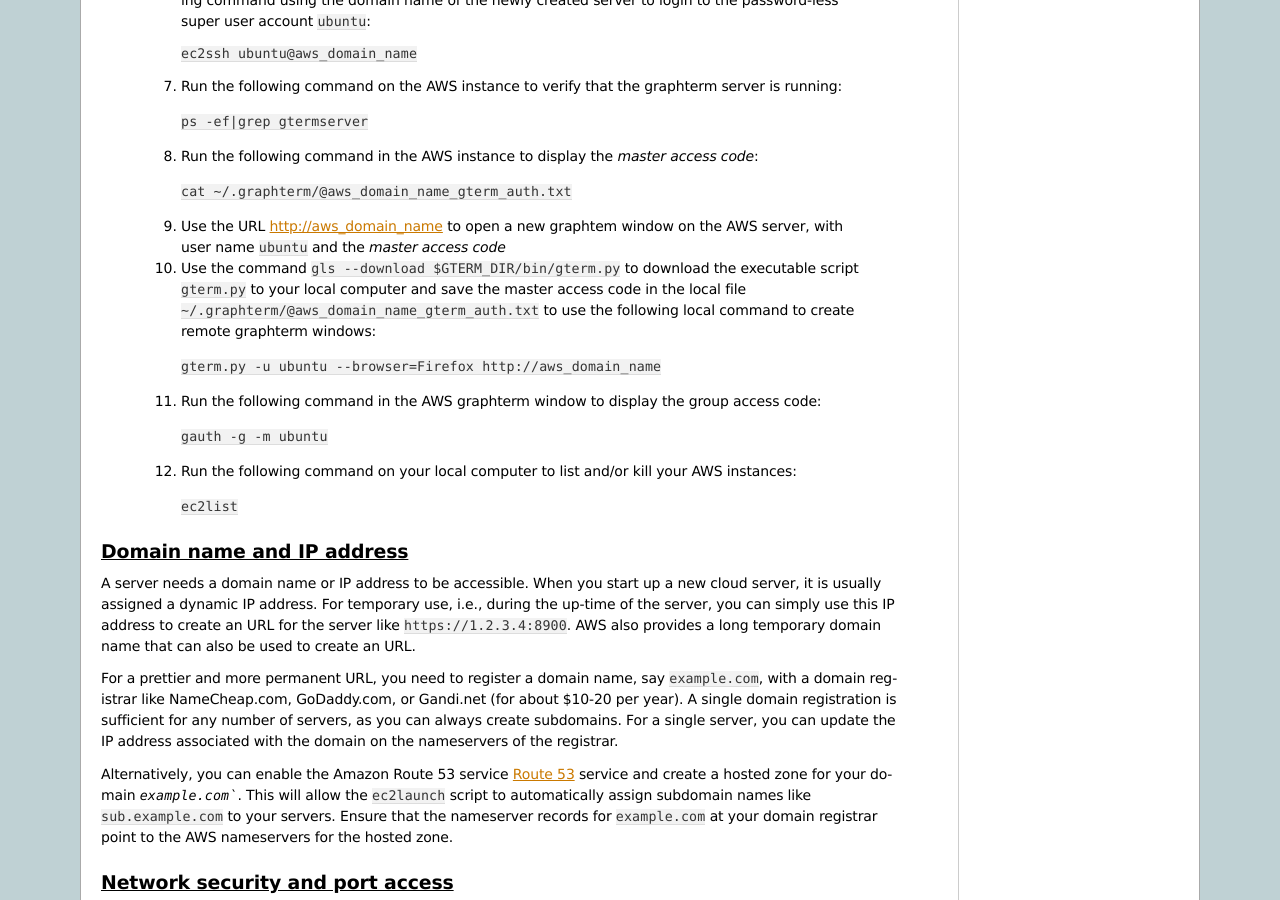
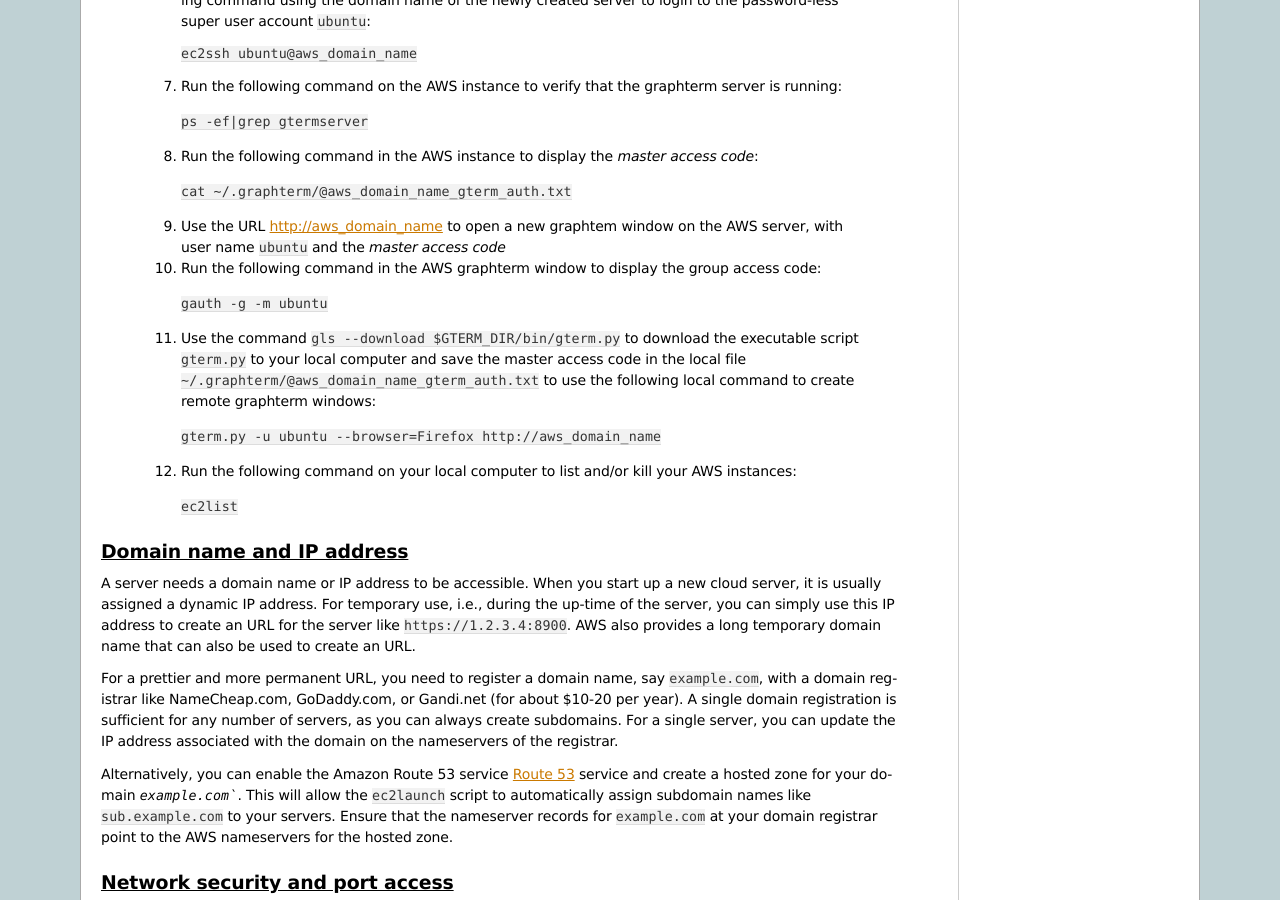
Before and after one commit to mitotic/graphterm, a Sphinx documentation site: the page built from docs/virtual-setup.rst, in a window 1280 px wide and 900 px high, scrolled down 1263 px. Built offline with Sphinx 7.4.7, drawn with Linux system fonts in a browser that asks for light colours; the version number could not be read and is left out.

Commit message:
Minor fixes

```diff
--- a/docs/virtual-setup.rst
+++ b/docs/virtual-setup.rst
@@ -77,17 +77,17 @@ with multi-user support.
  9. Use the URL http://aws_domain_name to open a new graphtem window on the AWS
     server, with  user name ``ubuntu`` and the *master access code*
 
- 10. Use the command ``gls --download $GTERM_DIR/bin/gterm.py`` to
+ 10. Run the following command in the AWS graphterm window to display  the group access code:
+
+    ``gauth -g -m ubuntu``
+
+ 11. Use the command ``gls --download $GTERM_DIR/bin/gterm.py`` to
      download the executable script ``gterm.py`` to your local computer
      and save the master access code in the local file
      ``~/.graphterm/@aws_domain_name_gterm_auth.txt`` to use the
      following local command to create remote graphterm windows:
 
     ``gterm.py -u ubuntu --browser=Firefox http://aws_domain_name``
-
- 11. Run the following command in the AWS graphterm window to display  the group access code:
-
-    ``gauth -g -m ubuntu``
 
  12. Run the following command on your local computer to list and/or kill your AWS instances:
 
```
Also changed, not shown: 1 other file.
